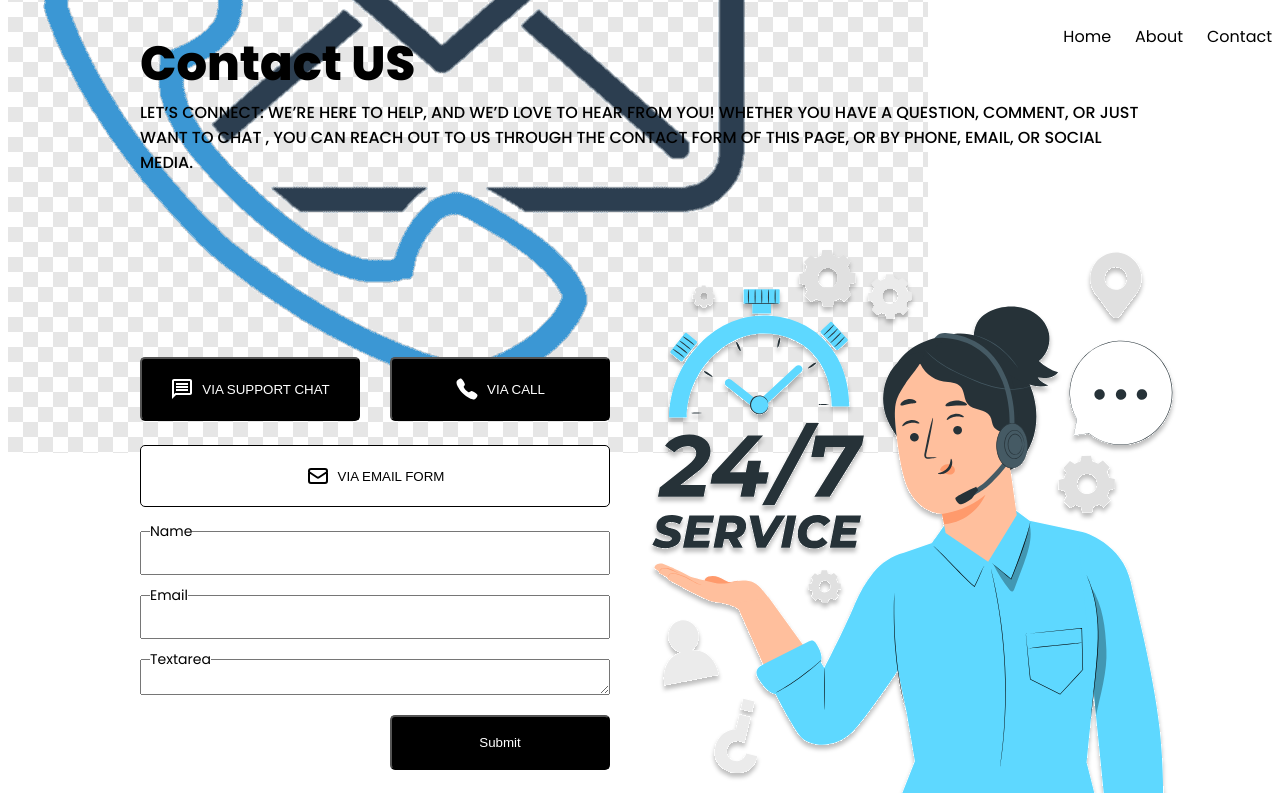
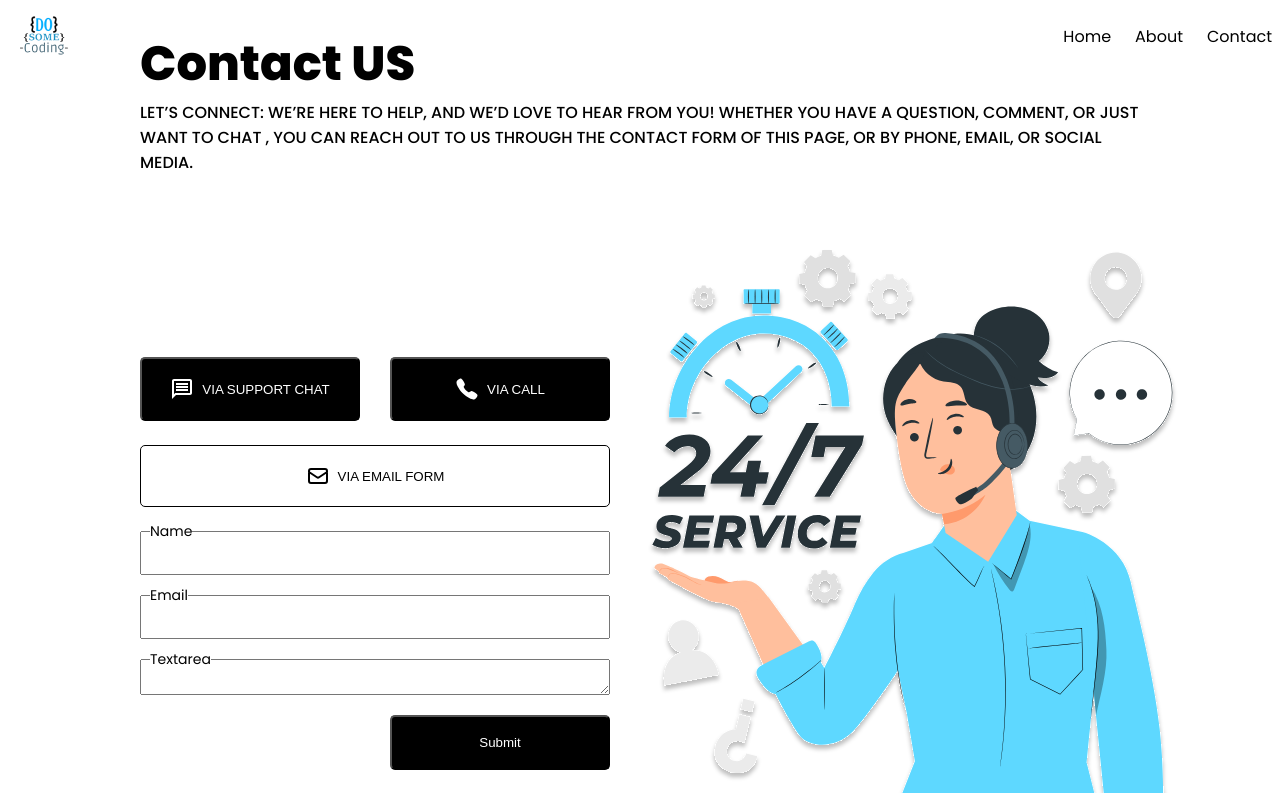
Before and after one commit to Akkash066/contactUsReactProject, a React (Vite) app: page / in a window 1280 px wide. Built offline with nearby package versions, Linux system fonts and the light colour scheme.

Commit message:
Update Navigation.jsx

```diff
--- a/src/components/Navigation/Navigation.jsx
+++ b/src/components/Navigation/Navigation.jsx
@@ -4,7 +4,7 @@ const Navigation = () => {
   return (
     <nav className="container">
         <div className="logo">
-            <img src="/images/contact_logo.png" />
+            <img src="/images/Frame 2 1.png" />
         </div>
         <ul>
             <li>Home</li>
```
